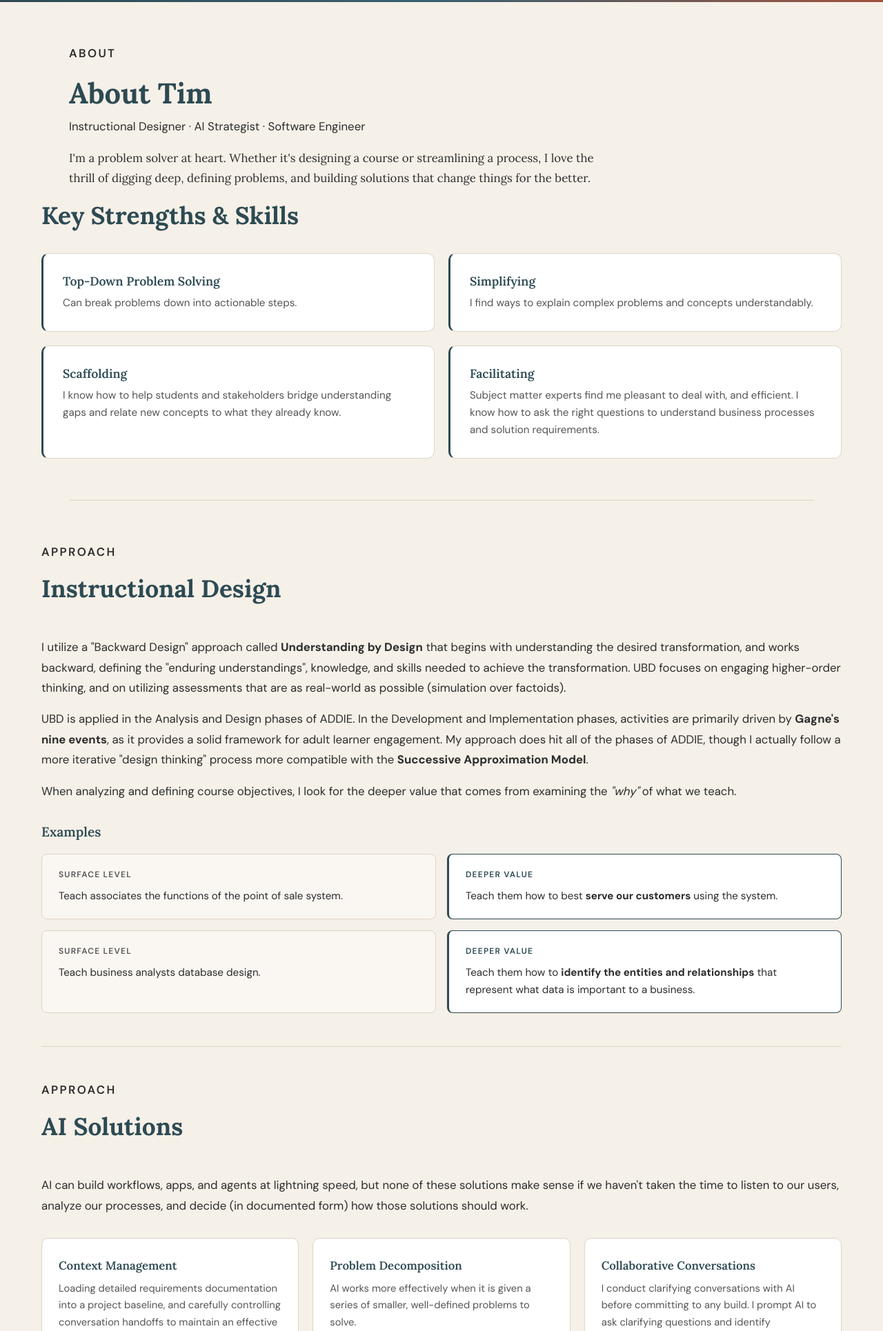
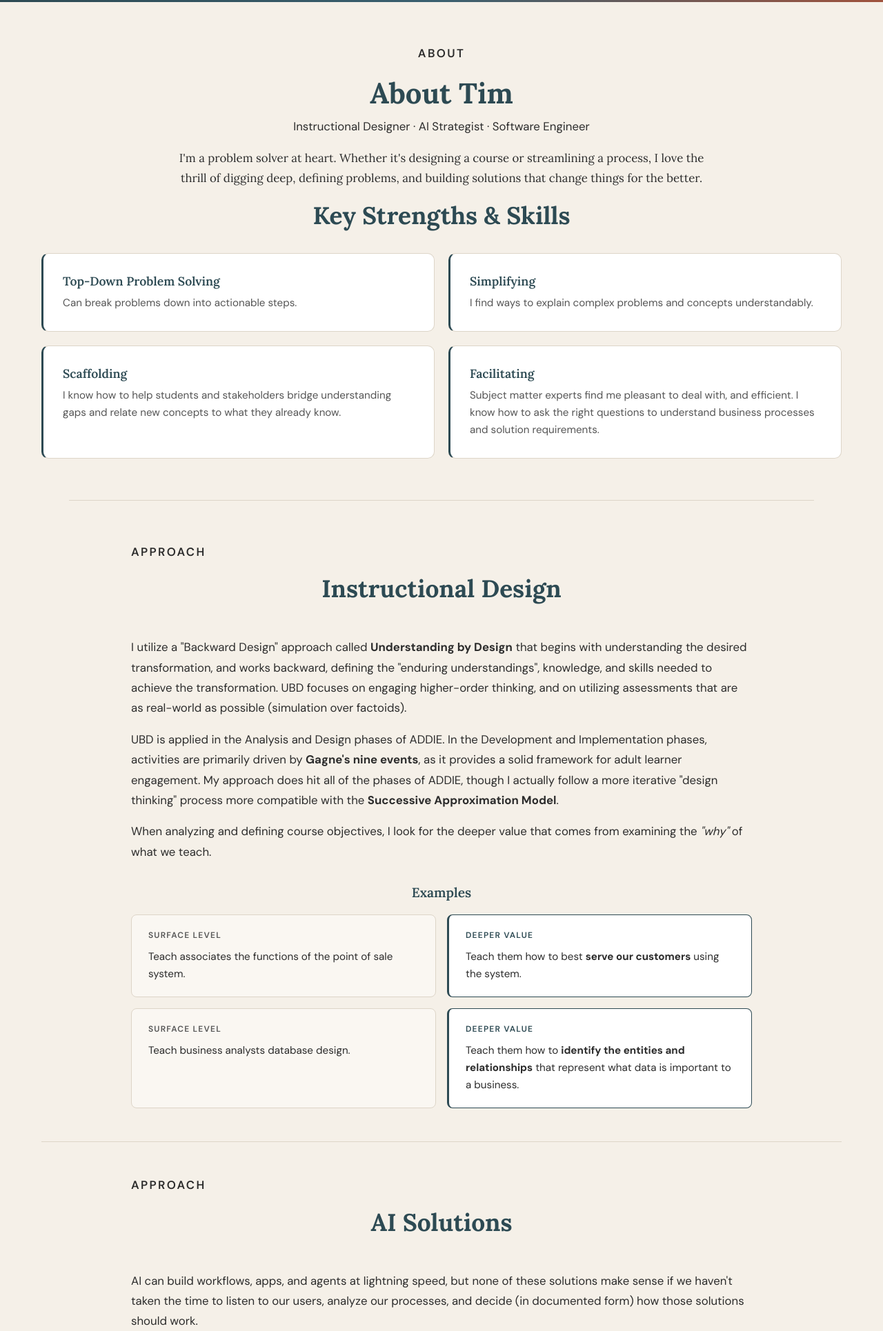
Before and after one commit to thange-ship-it/portfolio-blog, a Flask app: page /about in a window 1280 px wide. Shown: the part 64-1994 px from the top of the page at 69% size. Run offline with Flask 3, Linux system fonts and the light colour scheme.

Commit message:
Fix About page alignment — center section headers consistently
Center-align all section labels, headings, and intro text across
the entire About page. Card and prose content stays left-aligned.

Co-Authored-By: Claude Opus 4.6 <noreply@anthropic.com>

```diff
--- a/app/static/css/style.css
+++ b/app/static/css/style.css
@@ -389,17 +389,26 @@ footer a:hover {
 }
 
 /* ===== ABOUT PAGE ===== */
+
+/* Center the intro section */
+.about-page {
+    text-align: center;
+}
+
 .about-lead {
     font-family: 'Lora', serif;
     font-size: 1.25rem;
     line-height: 1.8;
     color: var(--charcoal);
     max-width: 800px;
+    margin-left: auto;
+    margin-right: auto;
 }
 
 /* Key Strengths */
 .about-strengths {
     padding: 0 60px 60px 60px;
+    text-align: center;
 }
 
 .about-strengths-inner {
@@ -415,6 +424,7 @@ footer a:hover {
     display: grid;
     grid-template-columns: repeat(2, 1fr);
     gap: 20px;
+    text-align: left;
 }
 
 .strength-card {
@@ -454,16 +464,25 @@ footer a:hover {
     margin: 48px 0;
 }
 
+.approach-block {
+    text-align: center;
+}
+
 .approach-block p {
     font-size: 1.05rem;
     line-height: 1.75;
     color: var(--charcoal);
     margin-bottom: 16px;
+    text-align: left;
+    max-width: 900px;
+    margin-left: auto;
+    margin-right: auto;
 }
 
 /* ID Approach Examples */
 .approach-examples {
     margin-top: 32px;
+    text-align: left;
 }
 
 .approach-examples h3 {
@@ -472,6 +491,7 @@ footer a:hover {
     font-weight: 600;
     color: var(--deep-teal);
     margin-bottom: 20px;
+    text-align: center;
 }
 
 .example-pair {
@@ -479,6 +499,9 @@ footer a:hover {
     grid-template-columns: 1fr 1fr;
     gap: 16px;
     margin-bottom: 16px;
+    max-width: 900px;
+    margin-left: auto;
+    margin-right: auto;
 }
 
 .example {
@@ -524,6 +547,7 @@ footer a:hover {
     gap: 20px;
     margin-top: 32px;
     margin-bottom: 32px;
+    text-align: left;
 }
 
 .ai-skill-card {
@@ -578,6 +602,7 @@ footer a:hover {
     font-style: italic;
     font-size: 1.1rem;
     color: var(--charcoal-light);
+    text-align: center;
 }
 
 /* ===== BLOG LIST ===== */
```
